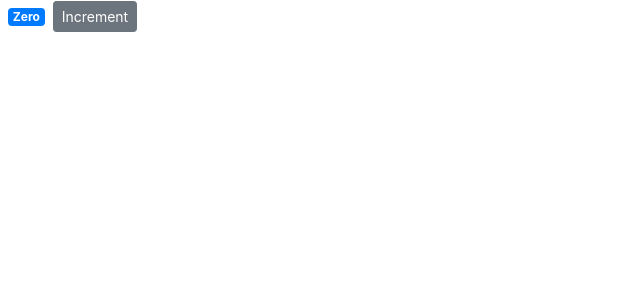
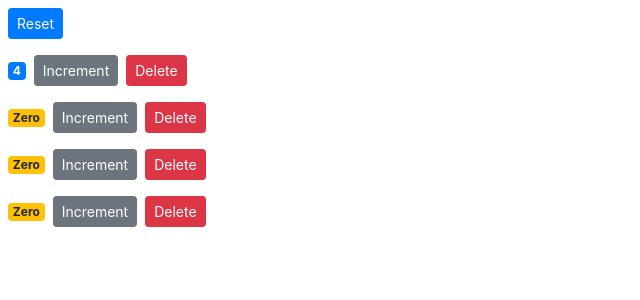
Before and after one commit to JinKimPrograms/counter-app, a React (Create React App) app: page / in a window 1280 px wide. Shown: the top 300 px of the page, without its empty margins (0-640 px from the left). Built offline with nearby package versions, Linux system fonts and the light colour scheme.

Commit message:
Add counters module

```diff
--- a/src/components/counter.jsx
+++ b/src/components/counter.jsx
@@ -2,19 +2,46 @@
 
 class Counter extends Component {
   state = {
-    count: 0,
+    value: this.props.counter.value,
   };
+
+  styles = {
+    fontSize: 10,
+    fontWeight: "bold",
+  };
+
+  handleIncrement = () => {
+    this.setState({ value: this.state.value + 1 });
+  };
+
   render() {
     return (
-      <React.Fragment>
-        <span className="badge badge-primary m-2">{this.formatCount()}</span>
-        <button className="btn btn-secondary btn-sm">Increment</button>
-      </React.Fragment>
+      <div>
+        <span className={this.getBadgeClasses()}>{this.formatCount()}</span>
+        <button
+          onClick={() => this.handleIncrement()}
+          className="btn btn-secondary btn-sm"
+        >
+          Increment
+        </button>
+        <button
+          onClick={() => this.props.onDelete(this.props.counter.id)}
+          className="btn btn-danger btn-sm m-2"
+        >
+          Delete
+        </button>
+      </div>
     );
   }
 
+  getBadgeClasses() {
+    let classes = "badge m-2 badge-";
+    classes += this.state.value === 0 ? "warning" : "primary";
+    return classes;
+  }
+
   formatCount() {
-    const { count } = this.state;
+    const { value: count } = this.state;
     if (count === 0) {
       return "Zero";
     } else {
--- /dev/null
+++ b/src/components/counters.jsx
@@ -0,0 +1,48 @@
+import React, { Component } from "react";
+import Counter from "./counter";
+
+class Counters extends Component {
+  state = {
+    counters: [
+      { id: 1, value: 4 },
+      { id: 2, value: 0 },
+      { id: 3, value: 0 },
+      { id: 4, value: 0 },
+    ],
+  };
+
+  handleDelete = (counterId) => {
+    const counters = this.state.counters.filter((c) => c.id !== counterId);
+    this.setState({ counters: counters });
+  };
+
+  handleReset = () => {
+    const counters = this.state.counters.map((c) => {
+      c.value = 0;
+      return c;
+    });
+    this.setState({ counters });
+  };
+
+  render() {
+    return (
+      <div>
+        <button
+          className="btn btn-primary btn-sm m-2"
+          onClick={this.handleReset}
+        >
+          Reset
+        </button>
+        {this.state.counters.map((counter) => (
+          <Counter
+            key={counter.id}
+            onDelete={this.handleDelete}
+            counter={counter}
+          ></Counter>
+        ))}
+      </div>
+    );
+  }
+}
+
+export default Counters;
--- a/src/index.js
+++ b/src/index.js
@@ -4,11 +4,11 @@
 import App from "./App";
 import reportWebVitals from "./reportWebVitals";
 import "bootstrap/dist/css/bootstrap.css";
-import Counter from "./components/counter";
+import Counters from "./components/counters";
 
 ReactDOM.render(
   <React.StrictMode>
-    <Counter />
+    <Counters />
   </React.StrictMode>,
   document.getElementById("root")
 );
```
